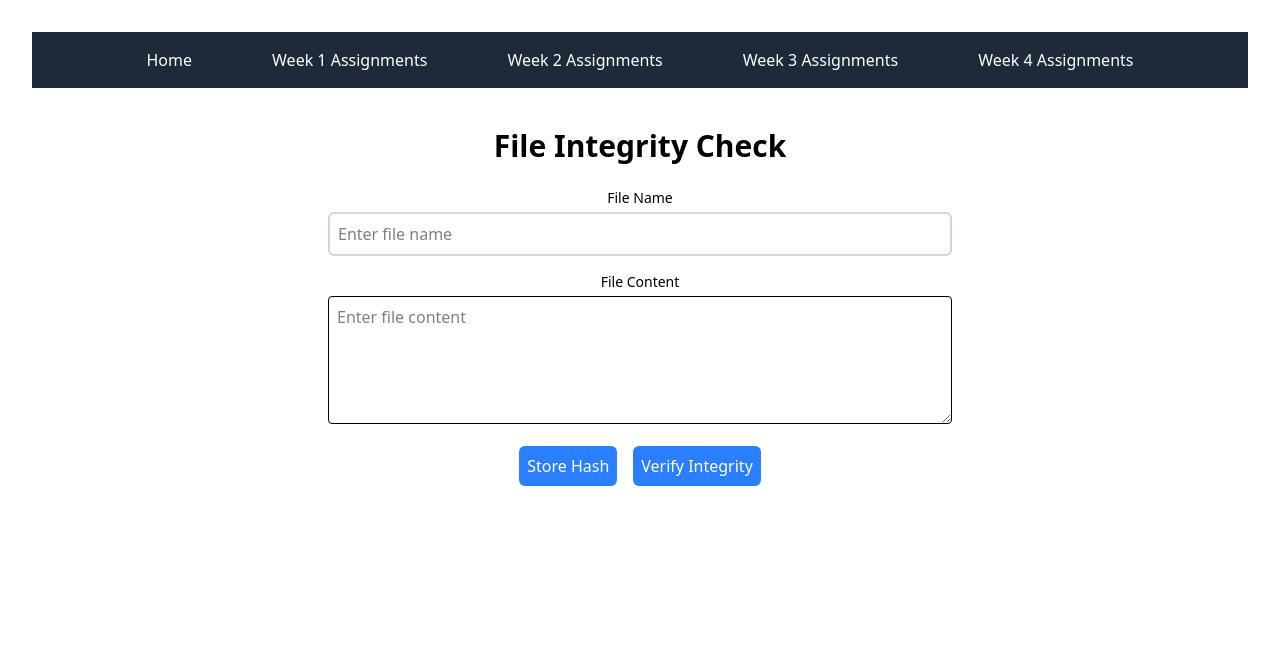
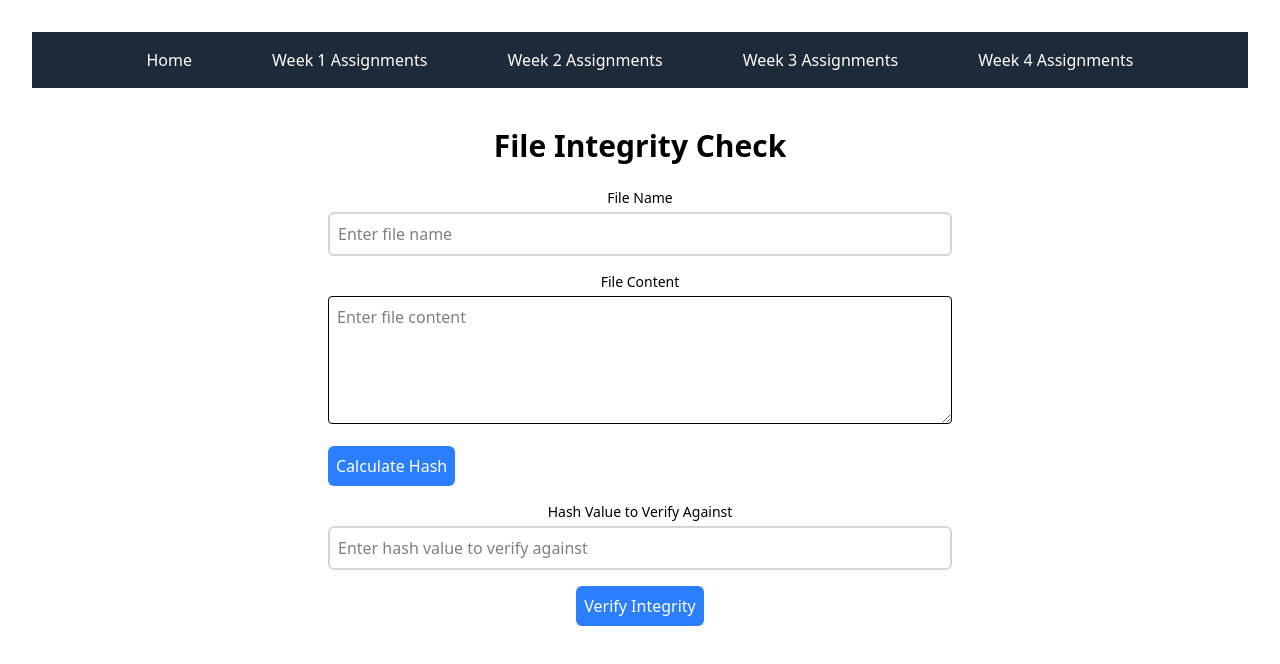
Before and after one commit to Leen4k/saerosoft-assignment, a React (Vite) app: page /week4-assignments/file-integrity in a window 1280 px wide. Shown: the top 664 px of the page. Built offline with nearby package versions, Linux system fonts and the light colour scheme.

Commit message:
fix: create/hash + verify hash

```diff
--- a/src/components/week4/FileIntegrityCheck.tsx
+++ b/src/components/week4/FileIntegrityCheck.tsx
@@ -4,36 +4,36 @@ import FileIntegrityManager from "./FileIntegrityManager";
 const FileIntegrityCheck: React.FC = () => {
   const [fileName, setFileName] = useState<string>("");
   const [fileContent, setFileContent] = useState<string>("");
+  const [hashValue, setHashValue] = useState<string>("");
   const [verificationResult, setVerificationResult] = useState<string>("");
-  const [storedHash, setStoredHash] = useState<string>("");
+  const [calculatedHash, setCalculatedHash] = useState<string>("");
 
   const fileIntegrityManager = useMemo(() => new FileIntegrityManager(), []);
 
-  const handleStoreHash = useCallback(
+  const handleCalculateHash = useCallback(
     (e: React.FormEvent) => {
       e.preventDefault();
-      if (fileName && fileContent) {
-        fileIntegrityManager.storeFileHash(fileName, fileContent);
-        const hash = fileIntegrityManager.getStoredHash(fileName);
-        setStoredHash(hash || "");
-        setVerificationResult("Hash stored");
+      if (fileContent) {
+        const hash = fileIntegrityManager.calculateHash(fileContent);
+        setCalculatedHash(hash);
       }
     },
-    [fileName, fileContent, fileIntegrityManager]
+    [fileContent, fileIntegrityManager]
   );
 
   const handleVerifyIntegrity = useCallback(
     (e: React.FormEvent) => {
       e.preventDefault();
-      if (fileName && fileContent) {
-        const result = fileIntegrityManager.verifyFileIntegrity(
-          fileName,
-          fileContent
+      if (fileName && fileContent && hashValue) {
+        const calculatedHash = fileIntegrityManager.calculateHash(fileContent);
+        setCalculatedHash(calculatedHash);
+        const isIntact = calculatedHash === hashValue;
+        setVerificationResult(
+          isIntact ? "File is intact" : "File has been modified"
         );
-        setVerificationResult(result);
       }
     },
-    [fileName, fileContent, fileIntegrityManager]
+    [fileName, fileContent, hashValue, fileIntegrityManager]
   );
 
   return (
@@ -77,13 +77,42 @@ const FileIntegrityCheck: React.FC = () => {
             />
           </div>
 
-          <div className="space-x-4">
+          <div className="flex space-x-4">
             <button
-              onClick={handleStoreHash}
+              onClick={handleCalculateHash}
               className="bg-blue-500 text-white px-4 py-2 rounded hover:bg-blue-600"
+              type="button"
             >
-              Store Hash
+              Calculate Hash
             </button>
+          </div>
+
+          {calculatedHash && (
+            <div className="p-4 bg-gray-100 rounded">
+              <p className="text-sm font-medium">Calculated Hash:</p>
+              <p className="font-mono text-sm break-all">{calculatedHash}</p>
+            </div>
+          )}
+
+          <div>
+            <label
+              htmlFor="hashValue"
+              className="block text-sm font-medium mb-1"
+            >
+              Hash Value to Verify Against
+            </label>
+            <input
+              id="hashValue"
+              type="text"
+              value={hashValue}
+              onChange={(e) => setHashValue(e.target.value)}
+              className="w-full p-2 border rounded"
+              placeholder="Enter hash value to verify against"
+              required
+            />
+          </div>
+
+          <div>
             <button
               onClick={handleVerifyIntegrity}
               className="bg-green-500 text-white px-4 py-2 rounded hover:bg-green-600"
@@ -98,17 +127,10 @@ const FileIntegrityCheck: React.FC = () => {
             className={`p-4 rounded ${
               verificationResult === "File is intact"
                 ? "bg-green-100"
-                : verificationResult === "File has been modified"
-                ? "bg-red-100"
-                : "bg-blue-100"
+                : "bg-red-100"
             }`}
           >
             <p className="font-medium">{verificationResult}</p>
-            {storedHash && (
-              <p className="mt-2 font-mono text-sm">
-                Stored Hash: {storedHash}
-              </p>
-            )}
           </div>
         )}
       </div>
--- a/src/components/week4/FileIntegrityManager.ts
+++ b/src/components/week4/FileIntegrityManager.ts
@@ -5,6 +5,10 @@ class FileIntegrityManager {
 
   constructor() {
     this.fileHashes = new IntegrityMapCollection();
+  }
+
+  calculateHash(fileContent: string): string {
+    return this.generateFileHash(fileContent);
   }
 
   generateFileHash(fileContent: string): string {
```
